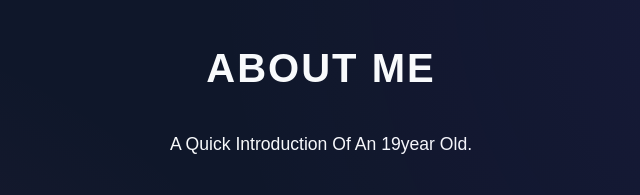
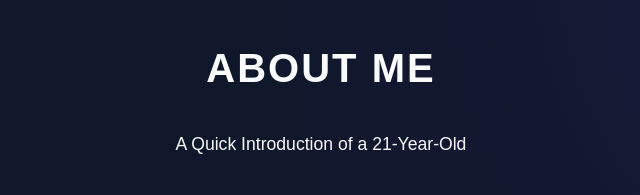
Before and after one commit to Swastik-Yadav/MyPortfolio, a plain HTML site: page index.html in a window 1280 px wide. Shown: the part 1000-1195 px from the top of the page, 319-959 px from the left. Drawn offline with Linux system fonts and the light colour scheme.

Commit message:
Update index.html

```diff
--- a/index.html
+++ b/index.html
@@ -57,7 +57,7 @@
         <!-- About Section -->
         <section id="about" class="about">
             <h2 class="section-title">About Me</h2>
-            <p class="section-subtitle">A Quick Introduction Of  An 19year Old.</p>
+            <p class="section-subtitle">A Quick Introduction of a 21-Year-Old</p>
             <div class="about-content">
                 <div class="about-text">
                     <p>I am a 1st Year Student Of Computer Science And Engineering speacializing in Artificial Intelligence from Pranveer Singh Institute Of Technology(PSIT), Kanpur.</p>
```
